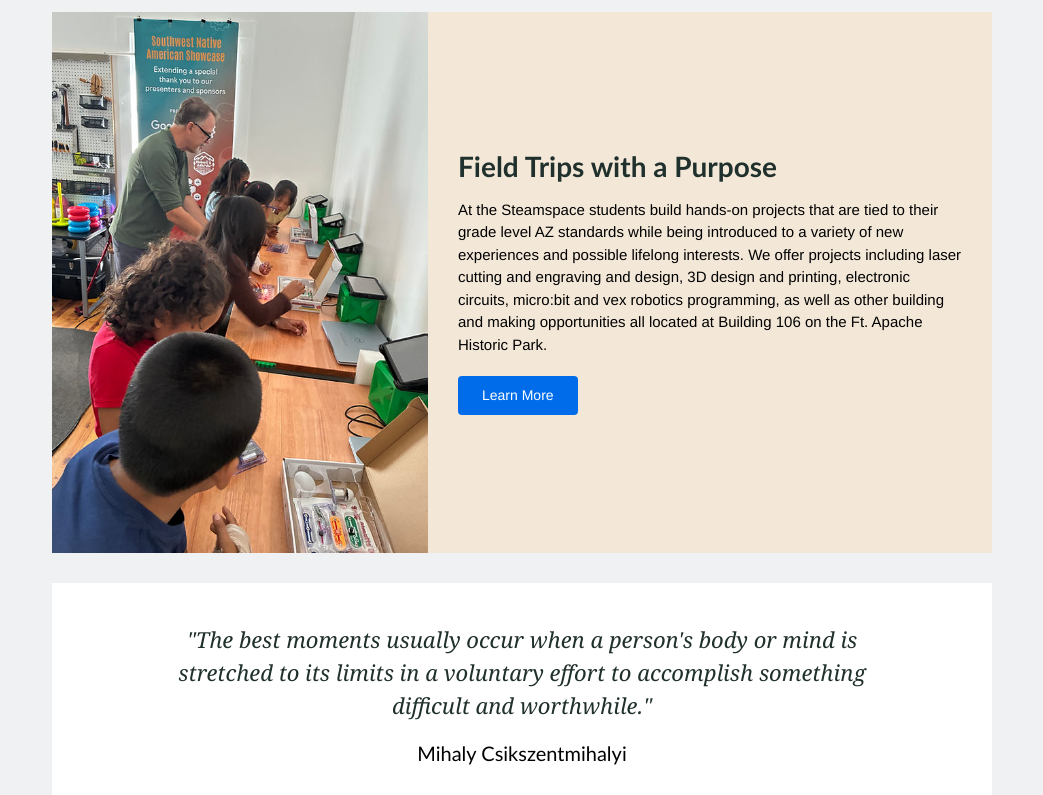
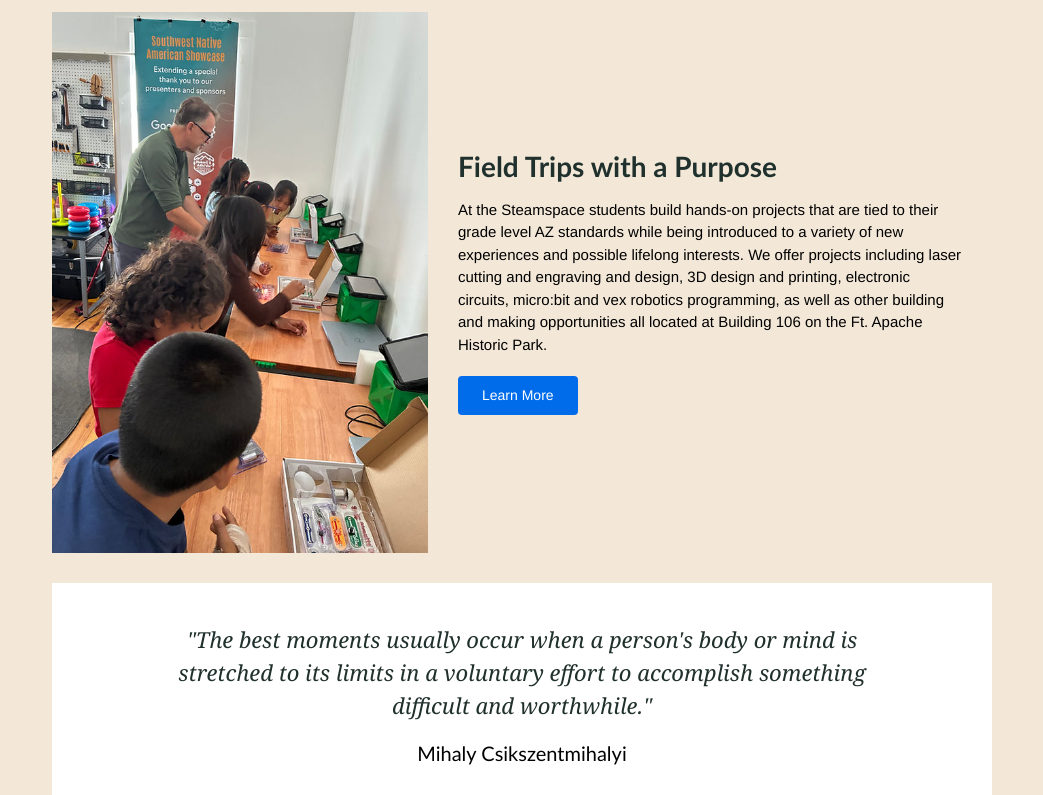
Before and after one commit to steamspace7-gif/steamspace, a plain HTML site: page index.html in a window 1280 px wide. Shown: the part 250-1045 px from the top of the page, without its empty margins (118-1161 px from the left). Drawn offline with Linux system fonts and the light colour scheme.

Commit message:
fix: match page background to text background (#F3E8D8)

```diff
--- a/css/style.css
+++ b/css/style.css
@@ -1,7 +1,7 @@
 /* Nativestem - Static recreation of Wix site */
 
 :root {
-  --color-bg: #EFF1F2;
+  --color-bg: #F3E8D8;
   --color-bg-alt: #F3E8D8;
   --color-card-bg: rgba(255, 255, 255, 0.46);
   --color-text: #000000;
```
